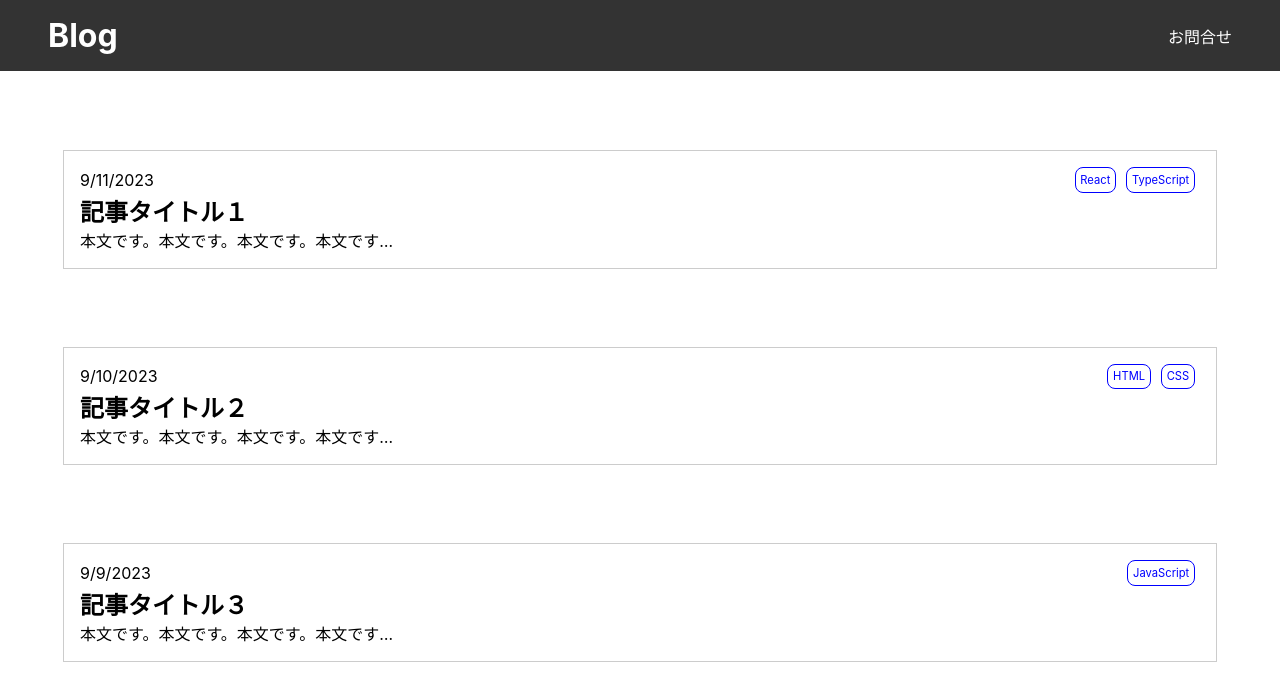
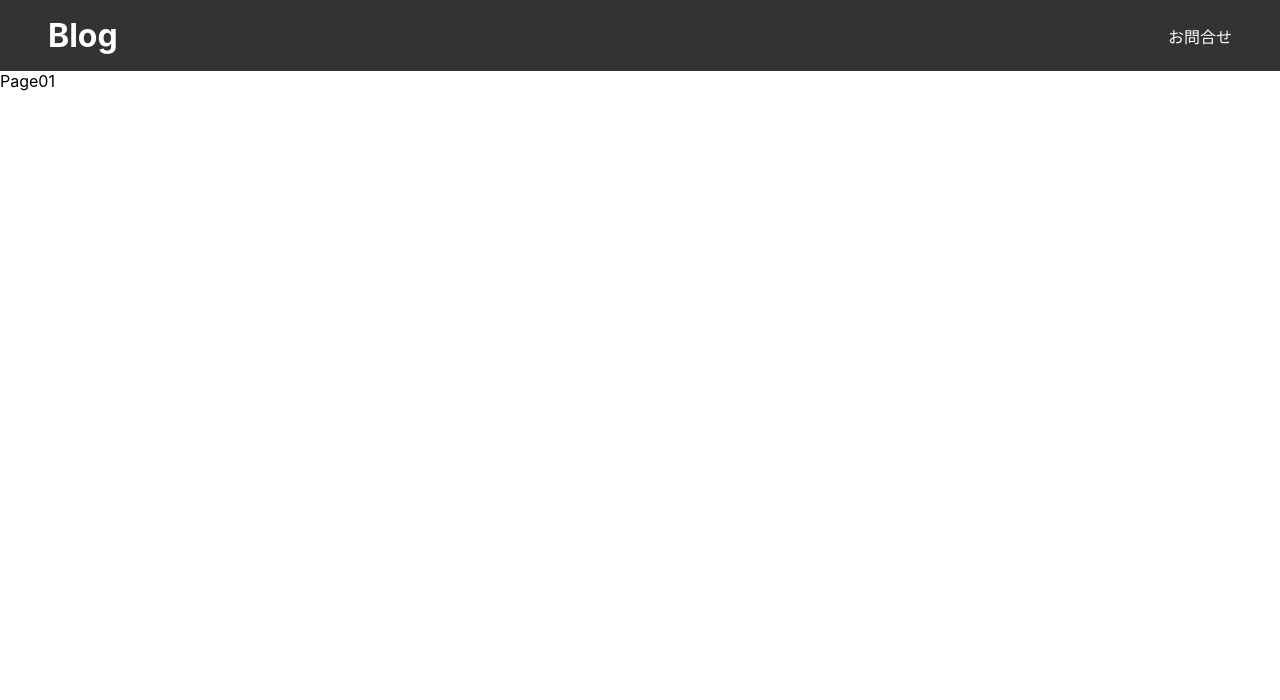
Before and after one commit to Tomoe-Yoko/test-app, a React (Create React App) app: page /page01 in a window 1280 px wide. Shown: the top 700 px of the page. Built offline with nearby package versions, Linux system fonts and the light colour scheme.

Commit message:
Router修正1

```diff
--- a/package.json
+++ b/package.json
@@ -8,6 +8,7 @@
     "@testing-library/user-event": "^13.5.0",
     "react": "^18.3.1",
     "react-dom": "^18.3.1",
+    "react-router-dom": "^6.23.1",
     "react-scripts": "5.0.1",
     "web-vitals": "^2.1.4"
   },
--- a/src/App.js
+++ b/src/App.js
@@ -1,14 +1,21 @@
-// import logo from './logo.svg';
 import React from "react";
+//Router本体をインポート
+import { BrowserRouter, Routes, Route } from "react-router-dom";
 import "./App.css";
 import Header from "./components/Header";
 import Home from "./components/Home";
+import Page01 from "./components/Page01";
+import Contact from "./components/Contact";
 
 export default function App() {
   return (
-    <>
+    <BrowserRouter>
       <Header />
-      <Home />
-    </>
+      <Routes>
+        <Route path="/" element={<Home />} />
+        <Route path="/page01" element={<Page01 />} />
+        <Route path="/contact" element={<Contact />} />
+      </Routes>
+    </BrowserRouter>
   );
 }
--- /dev/null
+++ b/src/components/Contact.js
@@ -0,0 +1,7 @@
+import React from "react";
+
+const Contact = () => {
+  return <div>Contact</div>;
+};
+
+export default Contact;
--- a/src/components/Header.js
+++ b/src/components/Header.js
@@ -1,14 +1,15 @@
 import React from "react";
+import { Link } from "react-router-dom";
 
 export default function Header() {
   return (
     <>
       <header className="flex">
         <h1>
-          <a href="">Blog</a>
+          <Link to="/">Blog</Link>
         </h1>
         <p>
-          <a href="">お問合せ</a>
+          <Link to="/contact">お問合せ</Link>
         </p>
       </header>
     </>
--- a/src/components/Home.js
+++ b/src/components/Home.js
@@ -1,4 +1,6 @@
 import React from "react";
+import { Link } from "react-router-dom";
+import Page01 from "./Page01";
 import { posts } from "../data/post";
 
 export default function Home() {
@@ -7,24 +9,26 @@ export default function Home() {
       <ul>
         {posts.map((post) => (
           <li key={post.id} className="postwrap">
-            <a href="">
+            <Link to="/page01">
               <div className="flex">
-                <p> {new Date(post.createdAt).toLocaleDateString()}</p>
+                <p>{new Date(post.createdAt).toLocaleDateString()}</p>
                 <div className="categories flex">
-                  {post.categories.map((category) => {
-                    return <div>{category}</div>;
-                  })}
+                  {post.categories.map((category, index) => (
+                    <div key={index}>{category}</div>
+                  ))}
                 </div>
               </div>
               <h2>{post.title}</h2>
               <p>{renderContent(post.content)}</p>
-            </a>
+            </Link>
           </li>
         ))}
       </ul>
+      {/* <Outlet /> */}
     </>
   );
 }
+
 const renderContent = (content) => {
   const homeContent = content.slice(0, 24);
   return `${homeContent}…`;
--- /dev/null
+++ b/src/components/Page01.js
@@ -0,0 +1,7 @@
+import React from "react";
+
+const Page01 = () => {
+  return <div>Page01</div>;
+};
+
+export default Page01;
```
Also changed, not shown: 1 other file (tests, documents, lock files or other folders).
